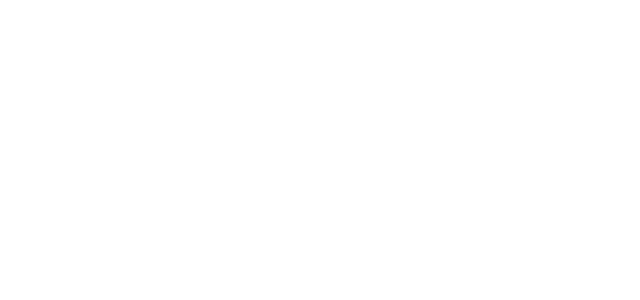
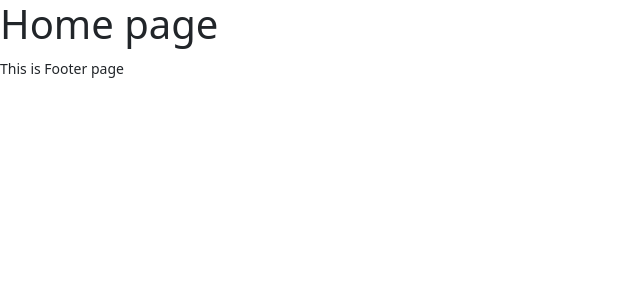
Before and after one commit to Shahriyar-Hosen/hire-tutor, a React (Create React App) app: page /home in a window 1280 px wide. Shown: the top 300 px of the page, without its empty margins (0-640 px from the left). Built offline with nearby package versions, Linux system fonts and the light colour scheme.

Commit message:
route setup

```diff
--- a/src/App.js
+++ b/src/App.js
@@ -1,9 +1,18 @@
-import './App.css';
+import { Route, Routes } from "react-router-dom";
+import "./App.css";
+import Home from "./Components/Home/Home";
+import Footer from "./Components/Shared/Footer/Footer";
+import Header from "./Components/Shared/Header/Header";
 
 function App() {
   return (
     <div>
-
+      <Header></Header>
+      <Routes>
+        <Route path="/" element={<Home />}></Route>
+        <Route path="/home" element={<Home />}></Route>
+      </Routes>
+      <Footer></Footer>
     </div>
   );
 }
--- a/src/Components/Shared/Footer/Footer.js
+++ b/src/Components/Shared/Footer/Footer.js
@@ -3,7 +3,7 @@
 const Footer = () => {
     return (
         <div>
-            <h1>This is Footer page</h1>
+            <p><small>This is Footer page</small></p>
         </div>
     );
 };
```
